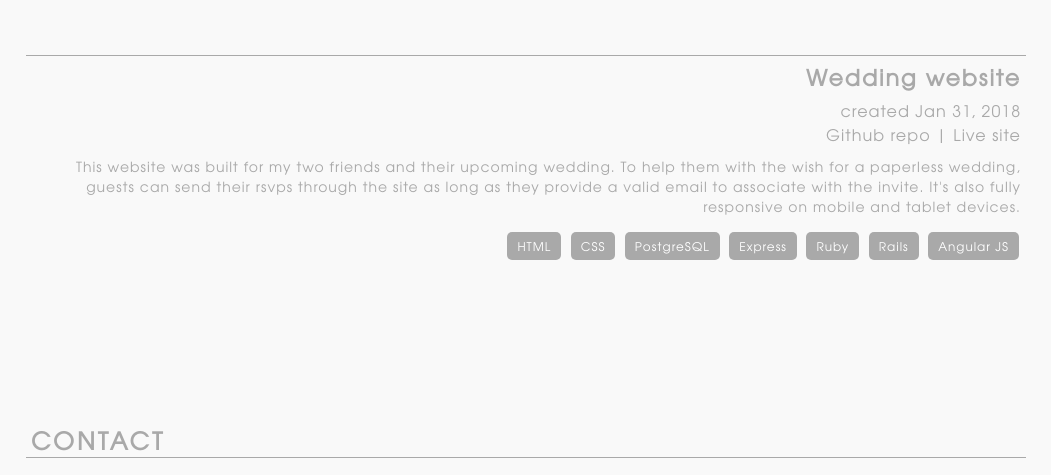
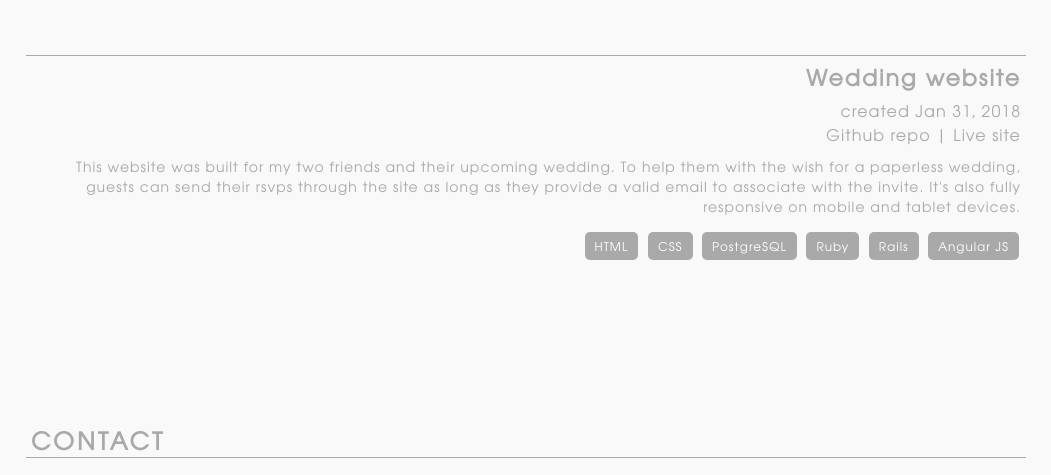
Before and after one commit to paige1381/paige_boyer_portfolio, a website: page public/index.html in a window 1280 px wide. Shown: the part 5274-5749 px from the top of the page, without its empty margins (114-1165 px from the left). Drawn offline with nearby package versions, Linux system fonts and the light colour scheme; some packages are replaced by stand-ins of ours; a script that the page names is missing.

Commit message:
updated tags again

```diff
--- a/public/index.html
+++ b/public/index.html
@@ -441,7 +441,6 @@
             <span>HTML</span>
             <span>CSS</span>
             <span>PostgreSQL</span>
-            <span>Express</span>
             <span>Ruby</span>
             <span>Rails</span>
             <span>Angular JS</span>
```
